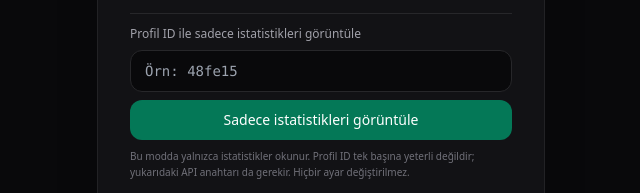
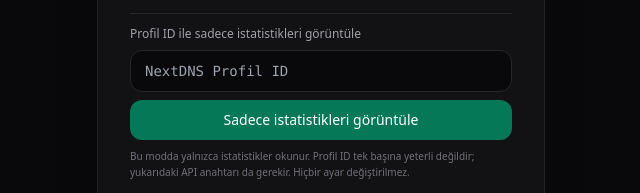
Before and after one commit to ba21coder/customnextdnspanel, a plain HTML site: page index.html in a window 1280 px wide. Shown: the part 272-465 px from the top of the page, 319-959 px from the left. Drawn offline with nearby package versions, Linux system fonts and the light colour scheme.

Commit message:
Remove hard-coded example profile ID

```diff
--- a/index.html
+++ b/index.html
@@ -40,7 +40,7 @@
                 </div>
                 <div class="pt-3 border-t border-zinc-800 space-y-2">
                     <label for="readonly-profile-id" class="block text-xs font-medium text-zinc-400">Profil ID ile sadece istatistikleri görüntüle</label>
-                    <input type="text" id="readonly-profile-id" maxlength="64" autocomplete="off" placeholder="Örn: 48fe15"
+                    <input type="text" id="readonly-profile-id" maxlength="64" autocomplete="off" placeholder="NextDNS Profil ID"
                         class="w-full px-3.5 py-2.5 bg-zinc-950 border border-zinc-800 rounded-xl text-sm focus:outline-none focus:border-blue-500 transition font-mono">
                     <button id="readonly-stats-btn" class="w-full py-2.5 bg-emerald-700 hover:bg-emerald-600 text-white font-medium rounded-xl text-sm transition">
                         Sadece istatistikleri görüntüle
```
